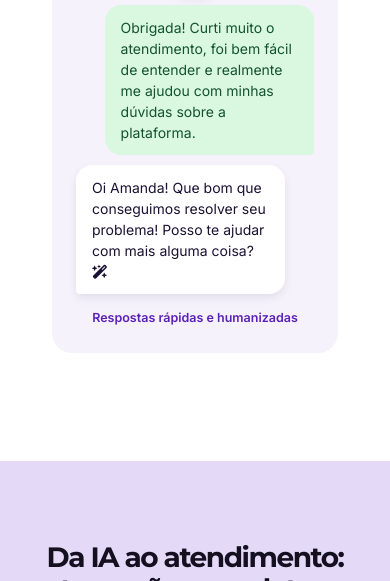
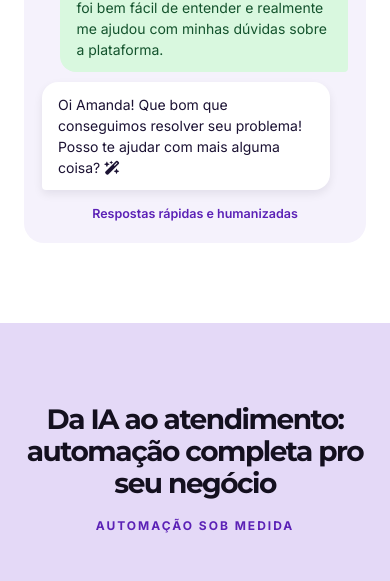
Before and after one commit to cellisouza9/Portfolio, a plain HTML site: page index.html in a window 390 px wide. Shown: the part 2566-3147 px from the top of the page. Drawn offline with Linux system fonts and the light colour scheme.

Commit message:
Sync: improve mobile layout for aicare-showcase

```diff
--- a/portfolio-styles.css
+++ b/portfolio-styles.css
@@ -371,7 +371,10 @@ h1 strong { color: #5b21b6; }
   color: #5b21b6;
 }
 @media (max-width: 860px) {
-  .aicare-showcase { grid-template-columns: 1fr; padding: 28px; }
+  .aicare-showcase { grid-template-columns: 1fr; gap: 28px; padding: 30px 0 0; }
+  .aicare-visual { padding: 22px 18px; }
+  .aicare-title { font-size: 22px; }
+  .aicare-bubble { max-width: 94%; }
 }
 
 .cards {
```
